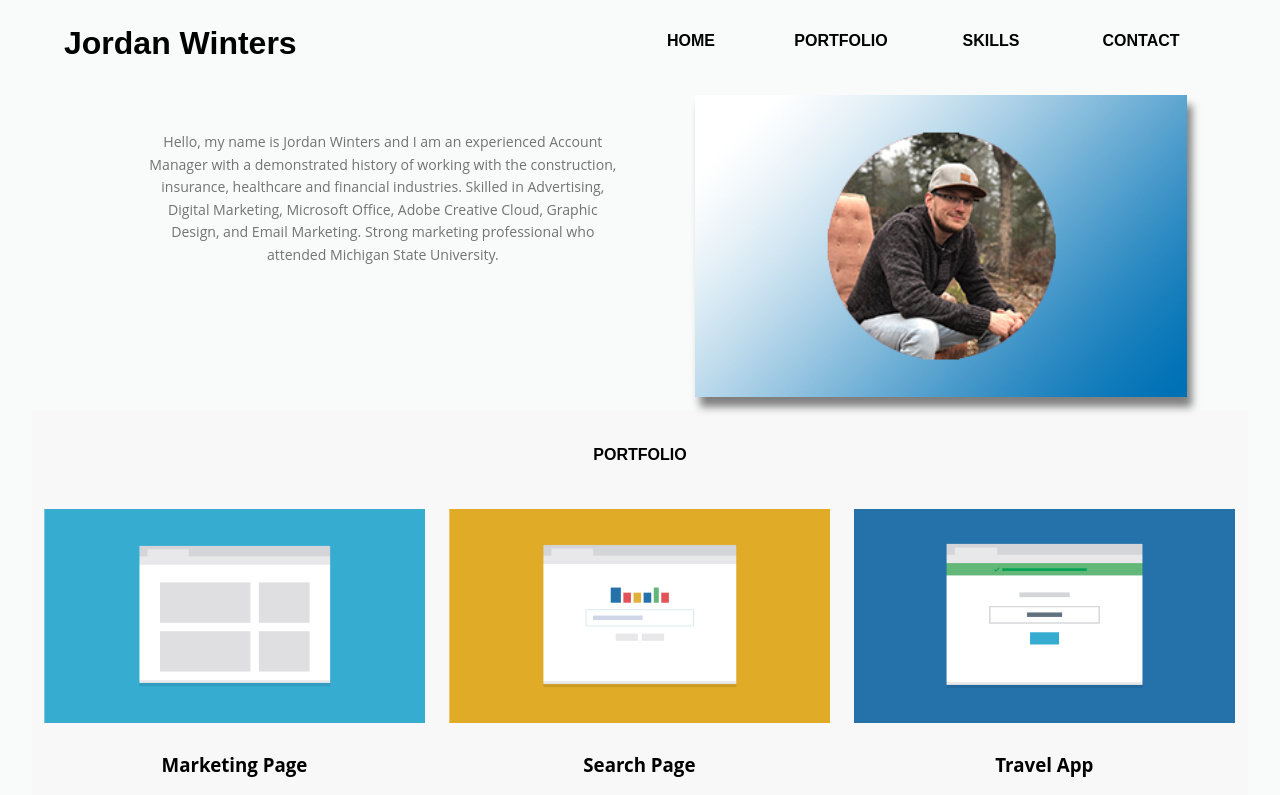
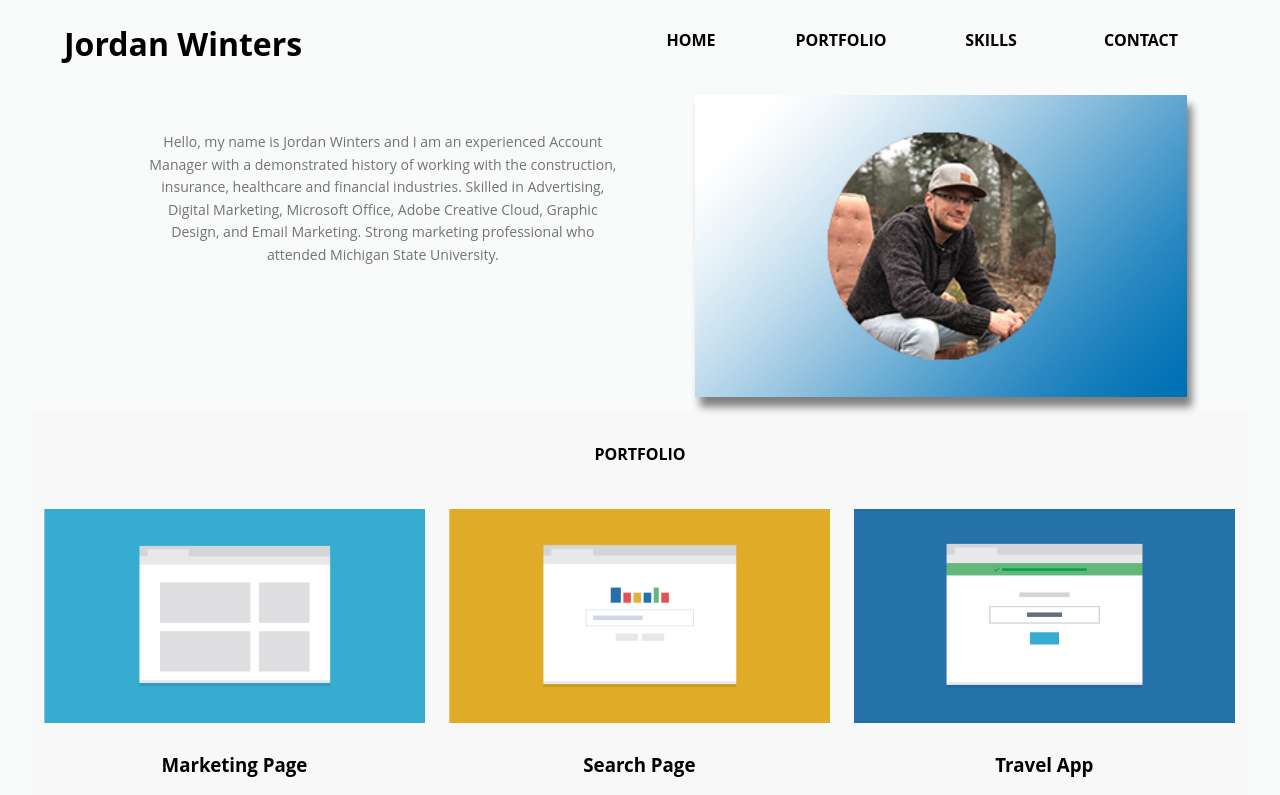
Before and after one commit to JWintersDesign/Techdegree-Project-2, a plain HTML site: page index.html in a window 1280 px wide. Shown: the top 795 px of the page. Drawn offline with Linux system fonts and the light colour scheme.

Commit message:
Font Change
Font change

```diff
--- a/css/styles.css
+++ b/css/styles.css
@@ -28,7 +28,7 @@
   a,
   .return,
   .caption  {
-  	font-family: 'Josefin Sans', sans-serif;
+  	font-family: 'Open Sans', sans-serif;
   	text-transform: uppercase;
   	text-decoration: none;
   	font-weight: bold;
@@ -50,7 +50,7 @@
 
   .name,
   .footer-name {
-  	font-family: 'Josefin Sans', sans-serif;
+  	font-family: 'Open Sans', sans-serif;
   	font-weight: bold;
   	color: #000000;
 
```
Also changed, not shown: index.html (+5 -1 lines).
